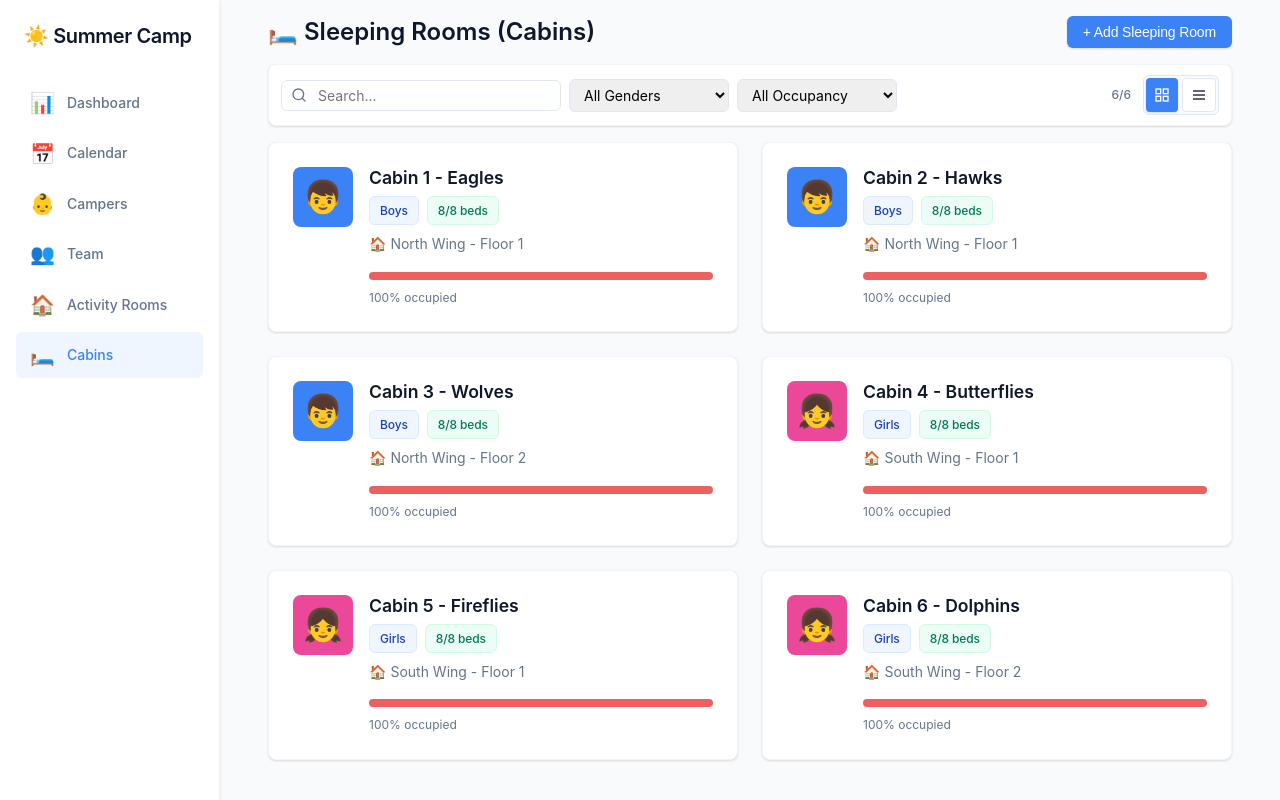
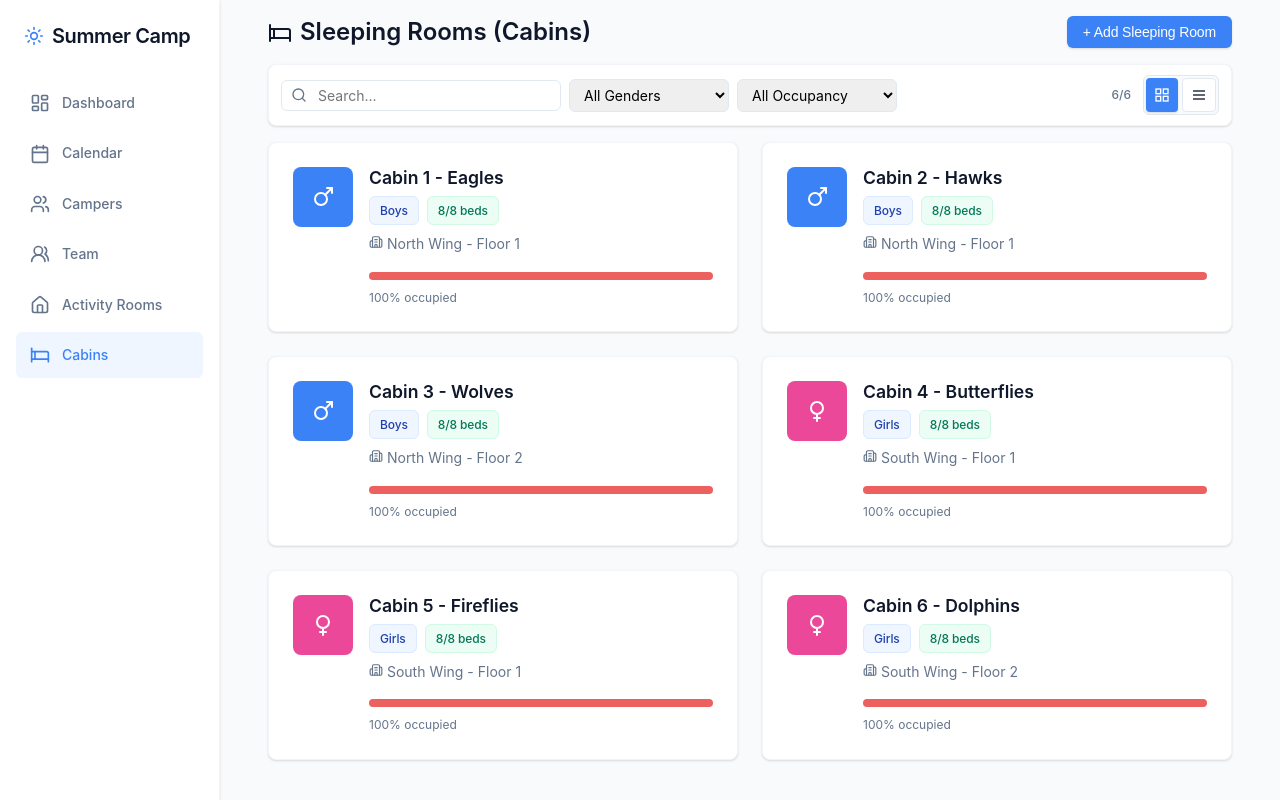
Before and after one commit to TomB30/camp-manager, a Vue app: page /sleeping-rooms in a window 1280 px wide. Built offline with nearby package versions, Linux system fonts and the light colour scheme.

Commit message:
Replaced emojis to icons

```diff
--- a/src/components/Sidebar.vue
+++ b/src/components/Sidebar.vue
@@ -2,32 +2,33 @@
   <aside class="sidebar">
     <div class="sidebar-content">
       <div class="logo">
-        <h1>☀️ Summer Camp</h1>
+        <Sun :size="20" class="logo-icon" />
+        <h1>Summer Camp</h1>
       </div>
 
       <nav class="nav">
         <RouterLink to="/" class="nav-link">
-          <span class="nav-icon">📊</span>
+          <LayoutDashboard :size="20" class="nav-icon" />
           <span class="nav-text">Dashboard</span>
         </RouterLink>
         <RouterLink to="/calendar" class="nav-link">
-          <span class="nav-icon">📅</span>
+          <Calendar :size="20" class="nav-icon" />
           <span class="nav-text">Calendar</span>
         </RouterLink>
         <RouterLink to="/campers" class="nav-link">
-          <span class="nav-icon">👶</span>
+          <Users :size="20" class="nav-icon" />
           <span class="nav-text">Campers</span>
         </RouterLink>
         <RouterLink to="/team" class="nav-link">
-          <span class="nav-icon">👥</span>
+          <UsersRound :size="20" class="nav-icon" />
           <span class="nav-text">Team</span>
         </RouterLink>
         <RouterLink to="/rooms" class="nav-link">
-          <span class="nav-icon">🏠</span>
+          <Home :size="20" class="nav-icon" />
           <span class="nav-text">Activity Rooms</span>
         </RouterLink>
         <RouterLink to="/sleeping-rooms" class="nav-link">
-          <span class="nav-icon">🛏️</span>
+          <Bed :size="20" class="nav-icon" />
           <span class="nav-text">Cabins</span>
         </RouterLink>
       </nav>
@@ -35,7 +36,8 @@
       <div v-if="store.conflicts.length > 0" class="conflicts-section">
         <div class="conflicts-badge">
           <span class="badge badge-error">
-            ⚠️ {{ store.conflicts.length }} Conflict{{ store.conflicts.length > 1 ? 's' : '' }}
+            <AlertTriangle :size="16" />
+            {{ store.conflicts.length }} Conflict{{ store.conflicts.length > 1 ? 's' : '' }}
           </span>
         </div>
       </div>
@@ -46,6 +48,16 @@
 <script setup lang="ts">
 import { RouterLink } from 'vue-router';
 import { useCampStore } from '@/stores/campStore';
+import {
+  Sun,
+  LayoutDashboard,
+  Calendar,
+  Users,
+  UsersRound,
+  Home,
+  Bed,
+  AlertTriangle
+} from 'lucide-vue-next';
 
 const store = useCampStore();
 </script>
@@ -75,6 +87,14 @@ const store = useCampStore();
 .logo {
   padding: 0 1.5rem;
   margin-bottom: 2rem;
+  display: flex;
+  align-items: center;
+  gap: 0.5rem;
+}
+
+.logo-icon {
+  color: var(--accent-color);
+  flex-shrink: 0;
 }
 
 .logo h1 {
@@ -107,8 +127,7 @@ const store = useCampStore();
 }
 
 .nav-icon {
-  font-size: 1.25rem;
-  line-height: 1;
+  flex-shrink: 0;
 }
 
 .nav-text {
@@ -174,10 +193,6 @@ const store = useCampStore();
     padding: 0.5rem;
   }
 
-  .nav-icon {
-    font-size: 1.5rem;
-  }
-
   .nav-text {
     font-size: 0.75rem;
   }
--- a/src/views/Dashboard.vue
+++ b/src/views/Dashboard.vue
@@ -98,13 +98,16 @@
           <h4 class="mb-2">Quick Actions</h4>
           <div class="flex flex-col gap-2">
             <button class="btn btn-primary" @click="$router.push('/calendar')">
-              📅 View Calendar
+              <Calendar :size="18" />
+              View Calendar
             </button>
             <button class="btn btn-secondary" @click="$router.push('/campers')">
-              👶 Manage Campers
+              <Users :size="18" />
+              Manage Campers
             </button>
             <button class="btn btn-secondary" @click="$router.push('/team')">
-              👥 Manage Team
+              <UsersRound :size="18" />
+              Manage Team
             </button>
           </div>
         </div>
@@ -146,6 +149,7 @@
 import { computed } from 'vue';
 import { useCampStore } from '@/stores/campStore';
 import { format } from 'date-fns';
+import { Calendar, Users, UsersRound } from 'lucide-vue-next';
 
 const store = useCampStore();
 
--- a/src/views/Rooms.vue
+++ b/src/views/Rooms.vue
@@ -58,7 +58,7 @@
           @click="selectRoom(room.id)"
         >
           <div class="room-icon" :style="{ background: getRoomTypeColor(room.type) }">
-            {{ getRoomTypeIcon(room.type) }}
+            <component :is="RoomTypeIcon(room.type)" :size="24" :stroke-width="2" />
           </div>
           <div class="room-details">
             <h4>{{ room.name }}</h4>
@@ -67,7 +67,8 @@
               <span class="badge badge-success">Capacity: {{ room.capacity }}</span>
             </div>
             <div v-if="room.location" class="room-location text-sm text-secondary mt-1">
-              📍 {{ room.location }}
+              <MapPin :size="14" class="inline" />
+              {{ room.location }}
             </div>
             <div class="room-usage mt-2">
               <div class="usage-bar">
@@ -99,7 +100,7 @@
         <template #cell-name="{ item }">
           <div class="room-name-content">
             <div class="room-icon-sm" :style="{ background: getRoomTypeColor(item.type) }">
-              {{ getRoomTypeIcon(item.type) }}
+              <component :is="RoomTypeIcon(item.type)" :size="18" :stroke-width="2" />
             </div>
             <div class="room-name">{{ item.name }}</div>
           </div>
@@ -282,6 +283,16 @@ import FilterBar, { type Filter } from '@/components/FilterBar.vue';
 import EventsByDate from '@/components/EventsByDate.vue';
 import ConfirmModal from '@/components/ConfirmModal.vue';
 import DataTable, { type Column } from '@/components/DataTable.vue';
+import {
+  BookOpen,
+  Target,
+  Dumbbell,
+  Utensils,
+  Trees,
+  Palette,
+  Home,
+  MapPin
+} from 'lucide-vue-next';
 
 const store = useCampStore();
 const selectedRoomId = ref<string | null>(null);
@@ -405,16 +416,16 @@ const formatRoomType = (type: string) => {
   return type.charAt(0).toUpperCase() + type.slice(1);
 };
 
-const getRoomTypeIcon = (type: Room['type']) => {
-  const icons: Record<Room['type'], string> = {
-    classroom: '📚',
-    activity: '🎯',
-    sports: '⚽',
-    dining: '🍽️',
-    outdoor: '🌳',
-    arts: '🎨',
+const RoomTypeIcon = (type: Room['type']) => {
+  const iconMap: Record<Room['type'], any> = {
+    classroom: BookOpen,
+    activity: Target,
+    sports: Dumbbell,
+    dining: Utensils,
+    outdoor: Trees,
+    arts: Palette,
   };
-  return icons[type] || '🏠';
+  return iconMap[type] || Home;
 };
 
 const getRoomTypeColor = (type: Room['type']) => {
--- a/src/views/SleepingRooms.vue
+++ b/src/views/SleepingRooms.vue
@@ -2,7 +2,7 @@
   <div class="container">
     <div class="sleeping-rooms-view">
       <div class="view-header">
-        <h2>🛏️ Sleeping Rooms (Cabins)</h2>
+        <h2><Bed :size="24" class="inline" style="vertical-align: middle; margin-right: 0.5rem;" />Sleeping Rooms (Cabins)</h2>
         <div class="header-actions">
           <button class="btn btn-primary" @click="showModal = true">+ Add Sleeping Room</button>
         </div>
@@ -58,7 +58,7 @@
           @click="selectRoom(room.id)"
         >
           <div class="room-icon" :style="{ background: getGenderColor(room.gender) }">
-            {{ getGenderIcon(room.gender) }}
+            <component :is="GenderIcon(room.gender)" :size="24" :stroke-width="2" />
           </div>
           <div class="room-details">
             <h4>{{ room.name }}</h4>
@@ -67,7 +67,8 @@
               <span class="badge badge-success">{{ getAssignedCount(room.id) }}/{{ room.capacity }} beds</span>
             </div>
             <div v-if="room.building" class="room-location text-sm text-secondary mt-1">
-              🏠 {{ room.building }}{{ room.floor ? ` - Floor ${room.floor}` : '' }}
+              <Building2 :size="14" class="inline" />
+              {{ room.building }}{{ room.floor ? ` - Floor ${room.floor}` : '' }}
             </div>
             <div class="room-usage mt-2">
               <div class="usage-bar">
@@ -99,7 +100,7 @@
         <template #cell-name="{ item }">
           <div class="cabin-name-content">
             <div class="cabin-icon-sm" :style="{ background: getGenderColor(item.gender) }">
-              {{ getGenderIcon(item.gender) }}
+              <component :is="GenderIcon(item.gender)" :size="18" :stroke-width="2" />
             </div>
             <div class="cabin-name">{{ item.name }}</div>
           </div>
@@ -344,6 +345,7 @@ import type { SleepingRoom } from '@/types/api';
 import FilterBar, { type Filter } from '@/components/FilterBar.vue';
 import ConfirmModal from '@/components/ConfirmModal.vue';
 import DataTable, { type Column } from '@/components/DataTable.vue';
+import { UserRound, Users, Bed, Building2, Mars, Venus } from 'lucide-vue-next';
 
 const store = useCampStore();
 const selectedRoomId = ref<string | null>(null);
@@ -479,13 +481,13 @@ const formatGender = (gender: string) => {
   return gender.charAt(0).toUpperCase() + gender.slice(1);
 };
 
-const getGenderIcon = (gender: SleepingRoom['gender']) => {
-  const icons: Record<SleepingRoom['gender'], string> = {
-    boys: '👦',
-    girls: '👧',
-    mixed: '👫',
+const GenderIcon = (gender: SleepingRoom['gender']) => {
+  const iconMap: Record<SleepingRoom['gender'], any> = {
+    boys: Mars,
+    girls: Venus,
+    mixed: Users,
   };
-  return icons[gender] || '🛏️';
+  return iconMap[gender] || Bed;
 };
 
 const getGenderColor = (gender: SleepingRoom['gender']) => {
```
Also changed, not shown: package.json (+7 -6 lines), 1 other file (tests, documents, lock files or other folders).
